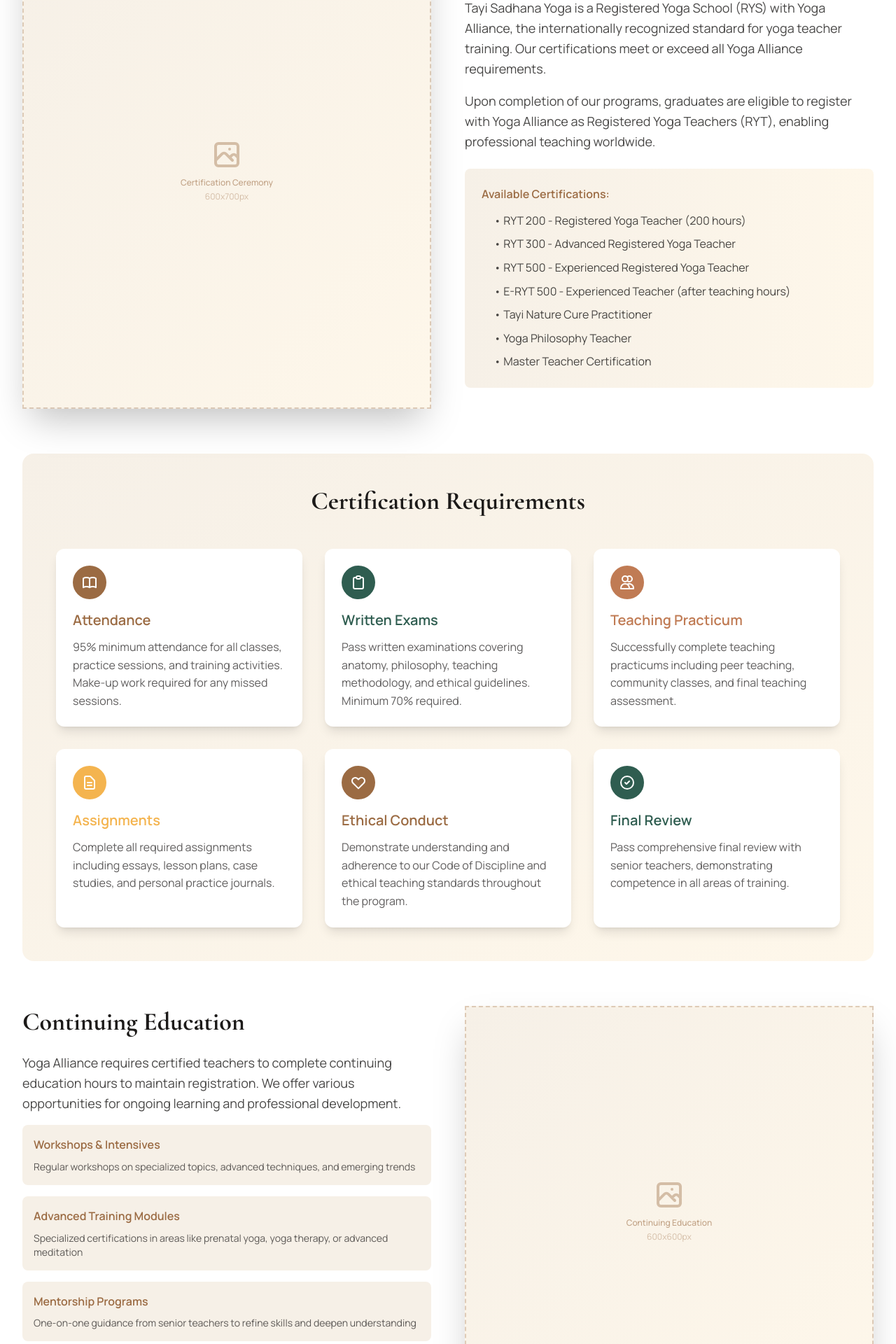
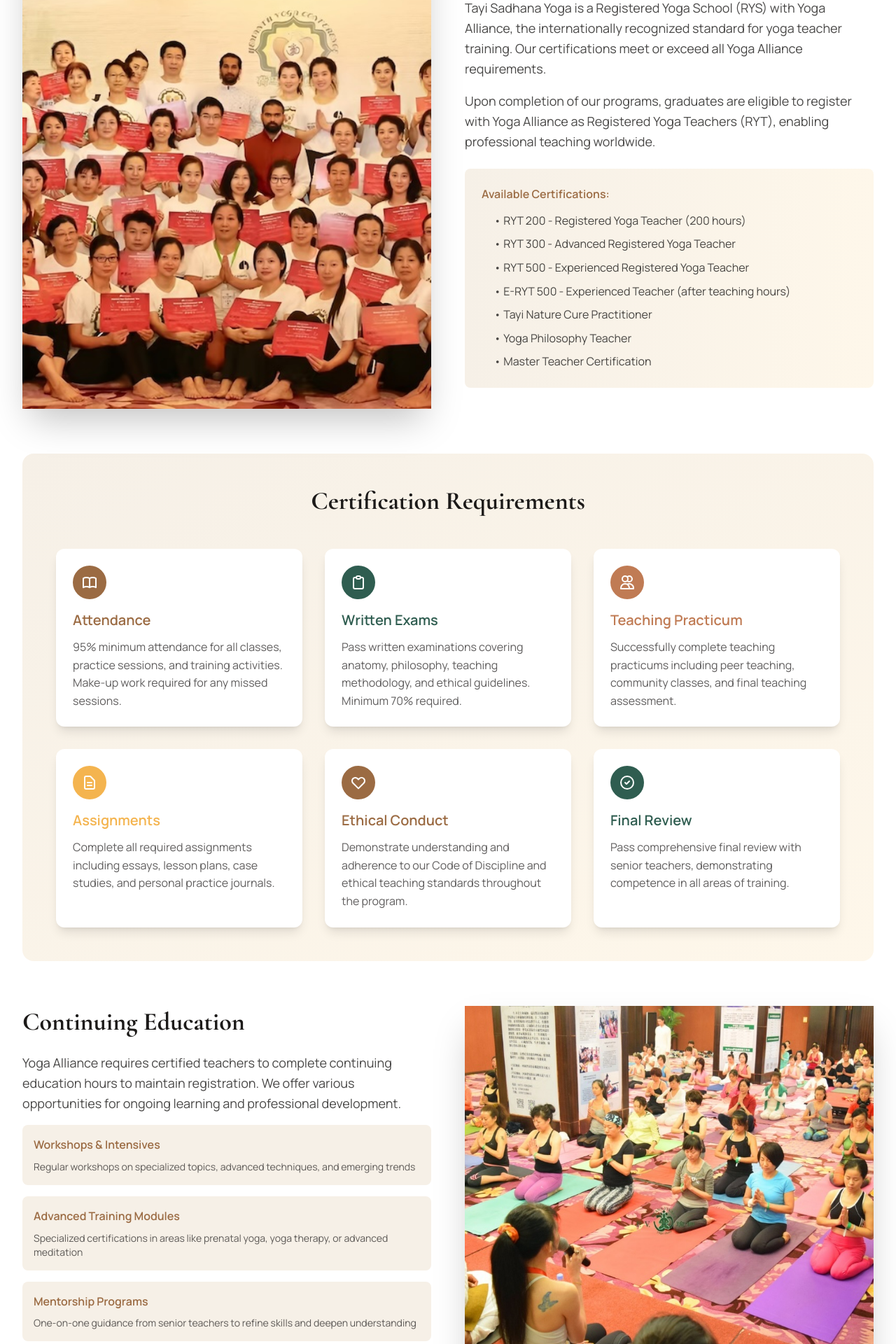
Before and after one commit to vedahametam/tayi-yoga, a React (Vite) app: page /certification/teacher-certification in a window 1280 px wide. Shown: the part 809-2729 px from the top of the page at 70% size. Built offline with nearby package versions, Linux system fonts and the light colour scheme.

Commit message:
Use disciples.jpg and yoga_culture.jpg for image placeholders on Teacher Certification page

```diff
--- a/src/react-app/pages/certification/TeacherCertification.tsx
+++ b/src/react-app/pages/certification/TeacherCertification.tsx
@@ -26,7 +26,7 @@ export default function TeacherCertification() {
 
           <div className="grid md:grid-cols-2 gap-12 items-center mb-16">
             <div>
-              <ImagePlaceholder width={600} height={700} text="Certification Ceremony" className="rounded-lg shadow-2xl" />
+              <ImagePlaceholder width={600} height={700} src="/images/general/disciples.jpg" alt="Certification Ceremony" className="rounded-lg shadow-2xl object-cover" />
             </div>
             <div>
               <h2 className="text-4xl font-serif font-bold text-ink mb-6">
@@ -179,7 +179,7 @@ export default function TeacherCertification() {
               </div>
             </div>
             <div>
-              <ImagePlaceholder width={600} height={600} text="Continuing Education" className="rounded-lg shadow-2xl" />
+              <ImagePlaceholder width={600} height={600} src="/images/general/yoga_culture.jpg" alt="Continuing Education" className="rounded-lg shadow-2xl object-cover" />
             </div>
           </div>
 
```
